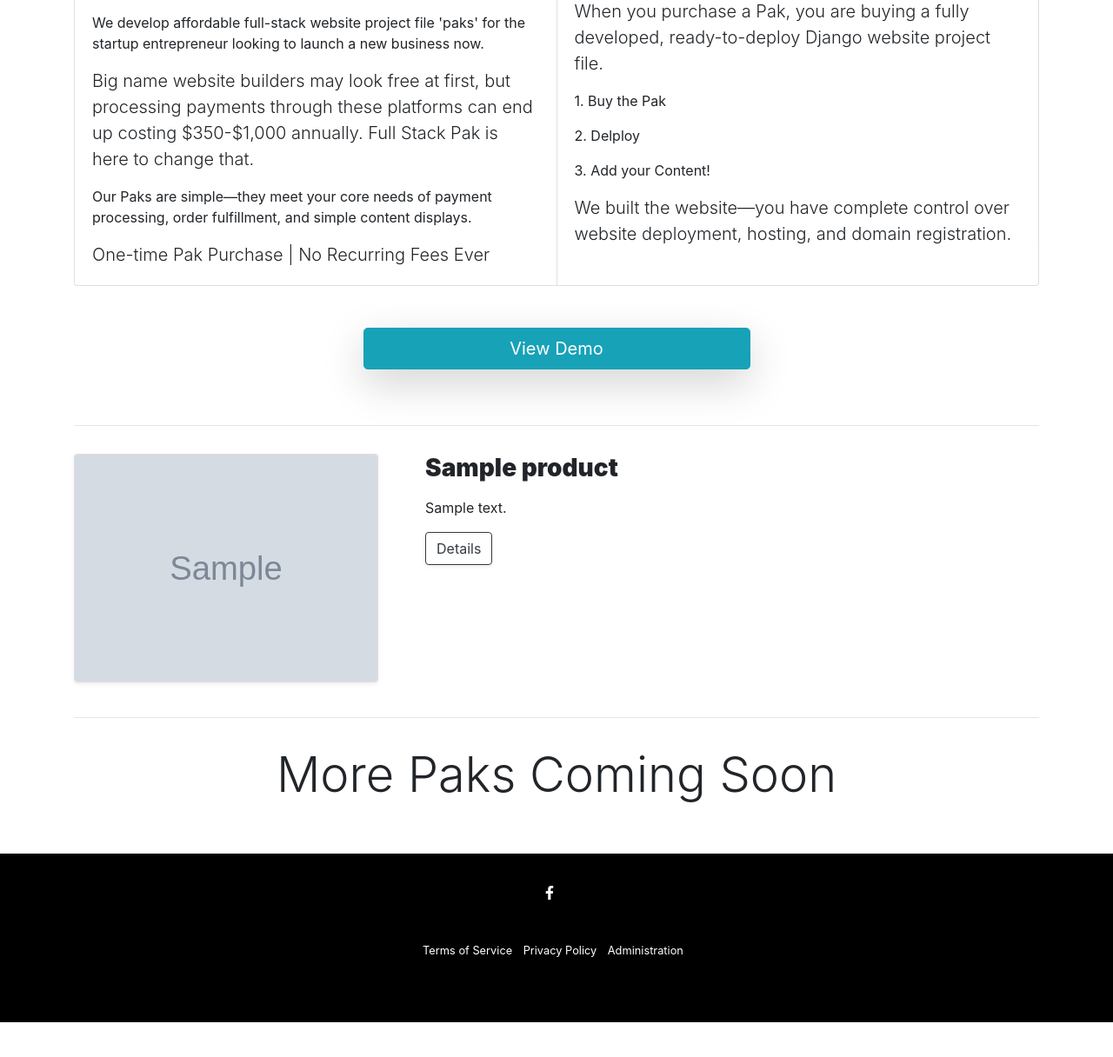
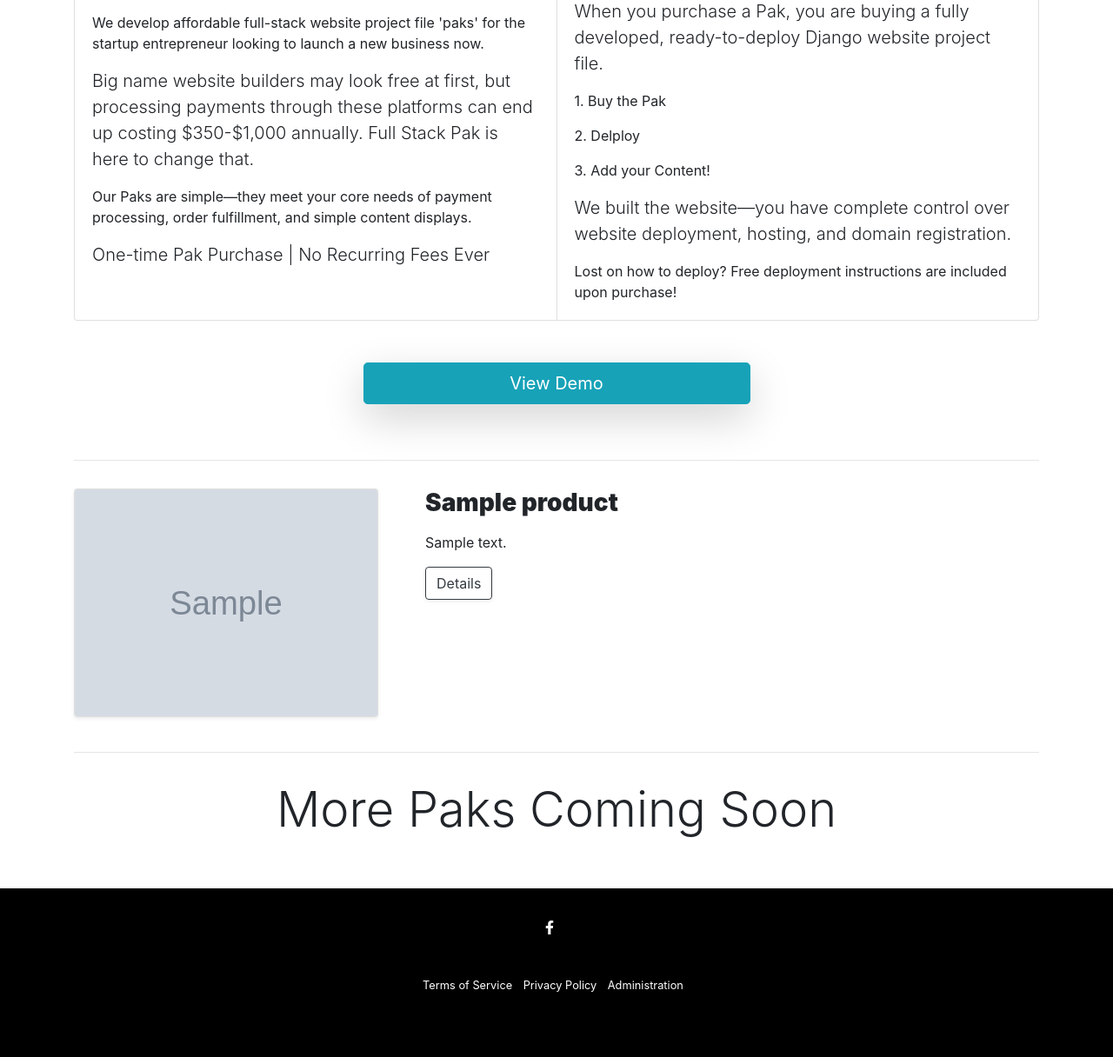
Before and after one commit to mia-k-monaghan/fsp_shop, a Django app: page / in a window 1280 px wide. Shown: the part 1752-2968 px from the top of the page at 87% size. Before the commit the page ends 2928 px from the top, so only its background shows below. Run offline with Django 3.2, Linux system fonts and the light colour scheme; tables that the repository leaves empty hold one stand-in row (values such as "Sample post"); grey boxes marked "Sample" are stand-in pictures; some libraries are stand-ins or nearby versions.

Commit message:
updated index.html to include deployment guide

```diff
--- a/templates/core/index.html
+++ b/templates/core/index.html
@@ -90,6 +90,7 @@
             <p class="card-text">3. Add your Content!</p>
             <p class="card-text lead">We built the website—you have complete control
               over website deployment, hosting, and domain registration.</p>
+            <p class="card-text">Lost on how to deploy? Free deployment instructions are included upon purchase!</p>
           </div>
         </div>
       </div>
```
